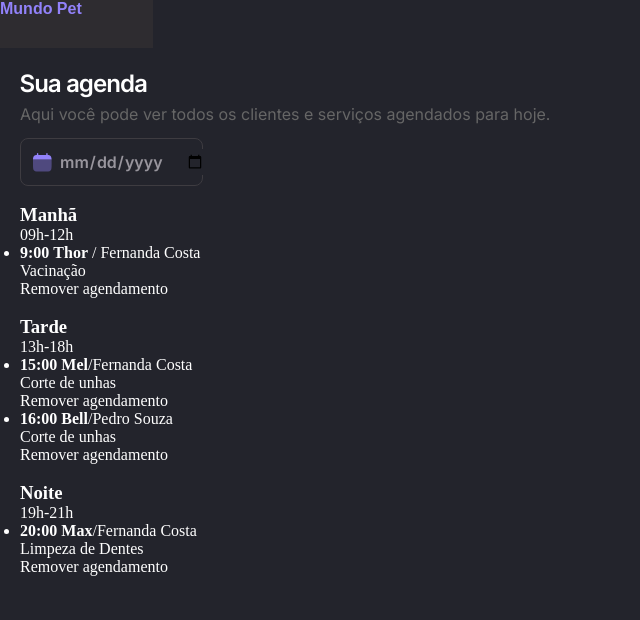
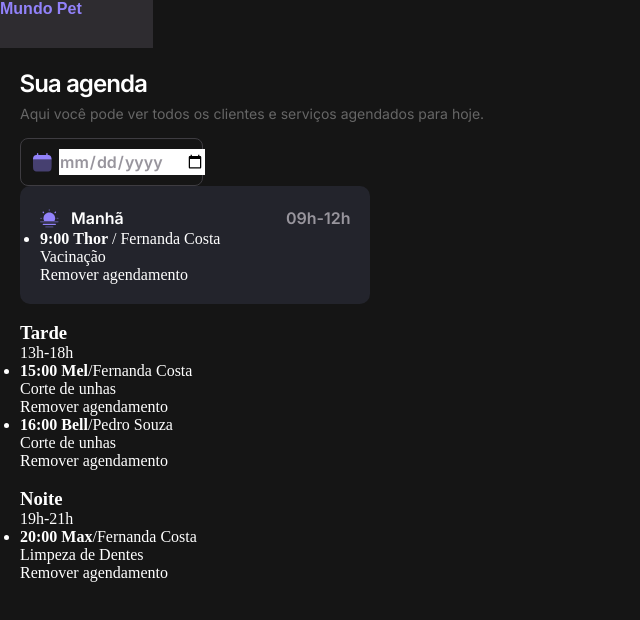
Before and after one commit to PauloCMatsudaA/Petshop, a website: page index.html in a window 1280 px wide. Shown: the whole page, without its empty margins (0-640 px from the left). Drawn offline with Linux system fonts and the light colour scheme; a web font is replaced by a local one.

Commit message:
add style to schedules

```diff
--- a/index.html
+++ b/index.html
@@ -30,11 +30,11 @@
         <input class="input" type="date" id="date" name="date" required></input>
       </div>
     </section>
-    <section>
-      <header>
-        <img src="" alt="" />
-        <h3>Manhã</h3>
-        <span>09h-12h</span>
+    <section class="schedules-cards">
+      <header class="schedule-tittles">
+        <img src="./assets/Sun Fog.svg" alt="Logo de sol representando manhã" />
+        <h3  class="period-name label-large">Manhã</h3>
+        <span class="label-large tittle-hour">09h-12h</span>
       </header>
       <ul>
         <li>
@@ -44,6 +44,7 @@
           <p>Remover agendamento</p>
         </li>
       </ul>
+      </div>
     </section>
     <section>
       <header>
--- a/src/styles/global.css
+++ b/src/styles/global.css
@@ -27,8 +27,17 @@
   margin: 0;
   box-sizing: border-box;
   color: var(--content-primary);
-  background-color: var(--background-tertiary);
 }
+body{
+  background-color: var(--background-primary);
+}
+.label-large{
+    font-family: "Inter", sans-serif;
+    font-weight: 600;
+    font-size: 16px;
+    line-height: 24px;
+}
+
 section{
     margin-left: 20px;
 }
@@ -57,7 +66,7 @@
   color: var(--content-tertiary);
   font-family: "Inter", sans-serif;
   line-height: 24px;
-  font-family: 14px;
+  font-size: 14px;
   font-weight: 400;
 }
 .label{
--- a/src/styles/schedules.css
+++ b/src/styles/schedules.css
@@ -0,0 +1,21 @@
+.schedules-cards {
+  width: 350px;
+  padding: 20px;
+  border-radius: 10px;
+  background-color: var(--background-tertiary);
+}
+.schedule-tittles {
+  height: 24px;
+  width: 350px;
+  display: flex;
+  flex-direction: row;
+  align-items: center;
+  gap: 12px;
+}
+.period-name {
+  color: var(--content-primary);
+  width: 203px;
+}
+.tittle-hour {
+  color: var(--content-secondary);
+}
```
